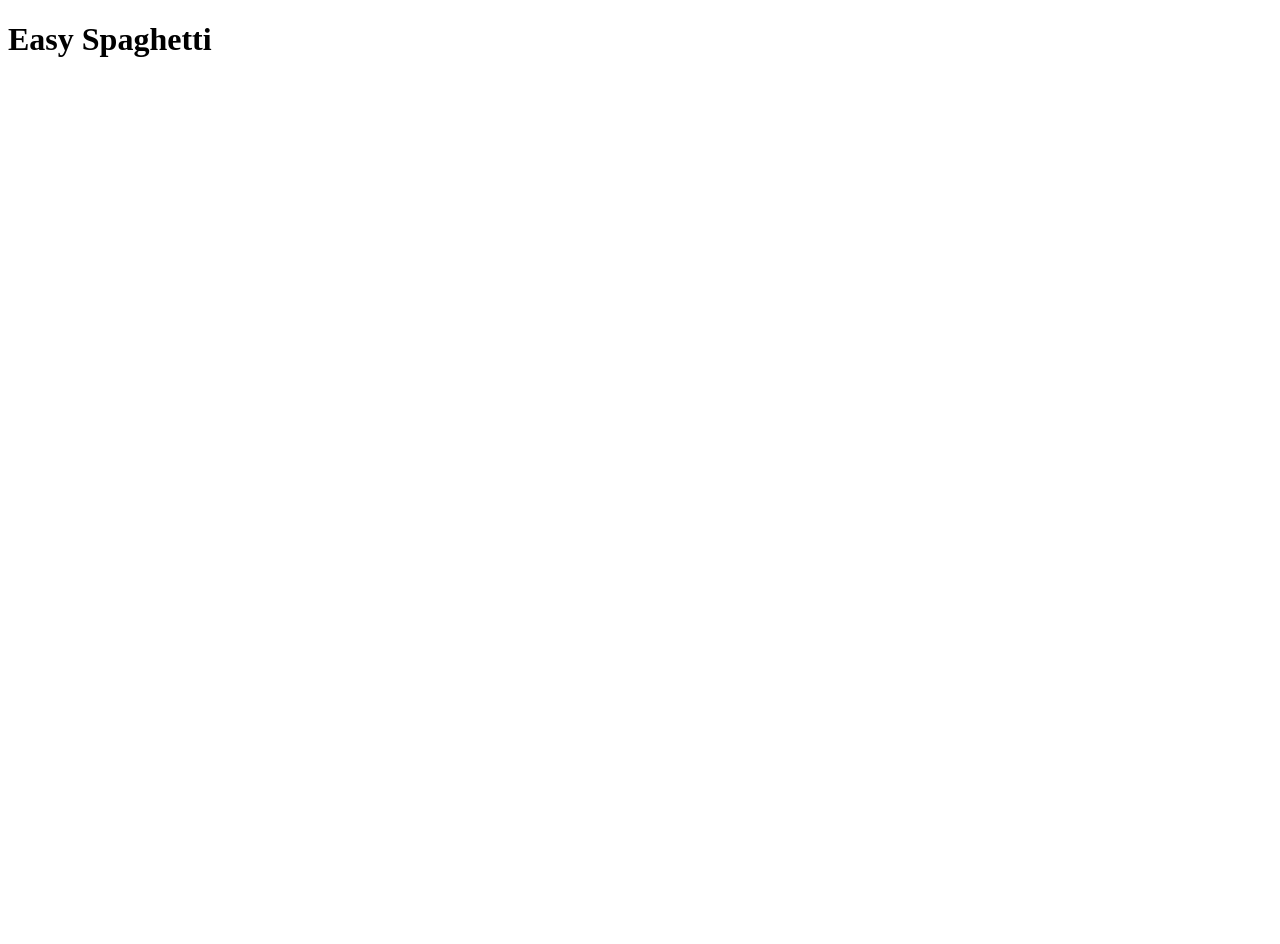
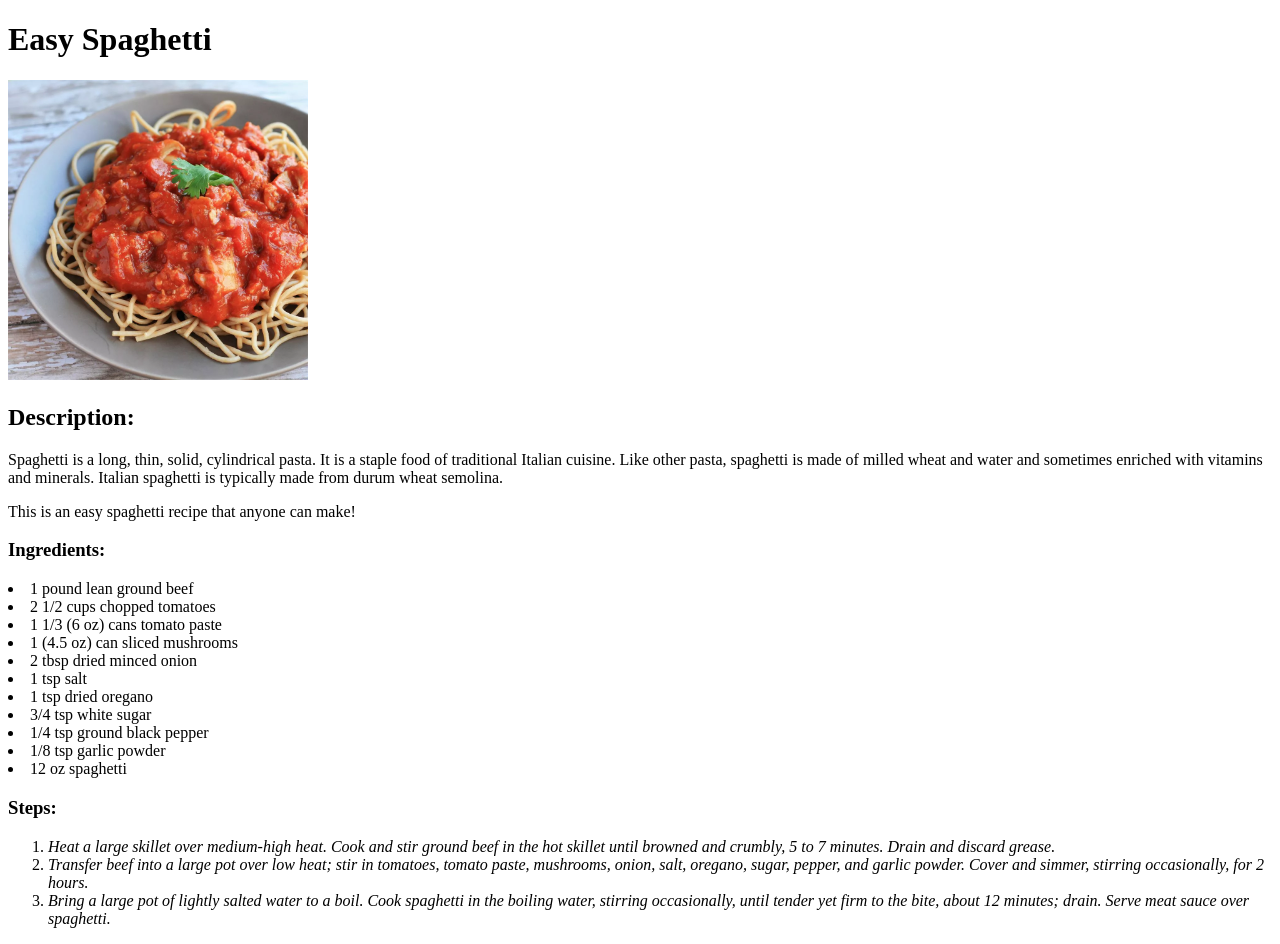
Before and after one commit to Aedrux/odin-recipes, a plain HTML site: page recipes/easy-spaghetti.html in a window 1280 px wide. Before the commit the page ends 800 px from the top, so only its background shows below. Drawn offline with Linux system fonts and the light colour scheme.

Commit message:
Add img directory, img, desc, ingredients, steps to easy-spaghetti.html

```diff
--- a/recipes/easy-spaghetti.html
+++ b/recipes/easy-spaghetti.html
@@ -8,5 +8,55 @@
 
   <body>
     <h1>Easy Spaghetti</h1>
+    <img src="../img/easy-spaghetti.jpg" width="300" />
+    <h2>Description:</h2>
+    <p>
+      Spaghetti is a long, thin, solid, cylindrical pasta. It is a staple food
+      of traditional Italian cuisine. Like other pasta, spaghetti is made of
+      milled wheat and water and sometimes enriched with vitamins and minerals.
+      Italian spaghetti is typically made from durum wheat semolina.
+    </p>
+
+    <p>This is an easy spaghetti recipe that anyone can make!</p>
+
+    <h3>Ingredients:</h3>
+    <ui>
+      <li>1 pound lean ground beef</li>
+      <li>2 1/2 cups chopped tomatoes</li>
+      <li>1 1/3 (6 oz) cans tomato paste</li>
+      <li>1 (4.5 oz) can sliced mushrooms</li>
+      <li>2 tbsp dried minced onion</li>
+      <li>1 tsp salt</li>
+      <li>1 tsp dried oregano</li>
+      <li>3/4 tsp white sugar</li>
+      <li>1/4 tsp ground black pepper</li>
+      <li>1/8 tsp garlic powder</li>
+      <li>12 oz spaghetti</li>
+    </ui>
+
+    <h3>Steps:</h3>
+    <ol>
+      <li>
+        <em>
+          Heat a large skillet over medium-high heat. Cook and stir ground beef
+          in the hot skillet until browned and crumbly, 5 to 7 minutes. Drain
+          and discard grease.
+        </em>
+      </li>
+      <li>
+        <em>
+          Transfer beef into a large pot over low heat; stir in tomatoes, tomato
+          paste, mushrooms, onion, salt, oregano, sugar, pepper, and garlic
+          powder. Cover and simmer, stirring occasionally, for 2 hours.
+        </em>
+      </li>
+      <li>
+        <em>
+          Bring a large pot of lightly salted water to a boil. Cook spaghetti in
+          the boiling water, stirring occasionally, until tender yet firm to the
+          bite, about 12 minutes; drain. Serve meat sauce over spaghetti.
+        </em>
+      </li>
+    </ol>
   </body>
 </html>
```
Also changed, not shown: img/easy-spaghetti.jpg (added).
